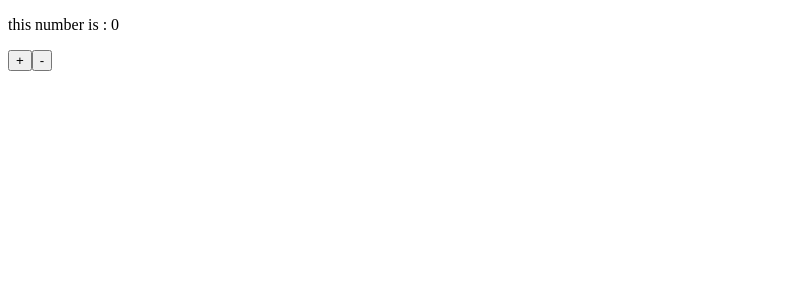
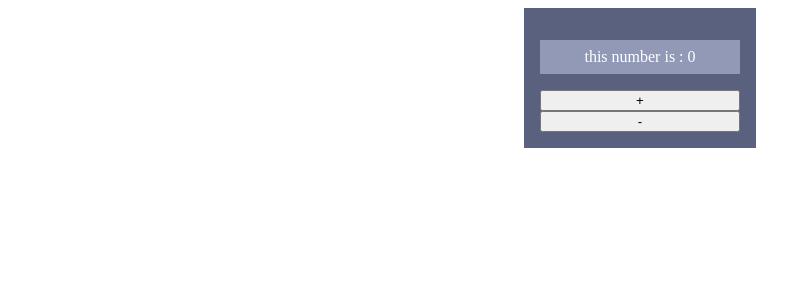
Before and after one commit to womoboy/react-daywork, a React (Create React App) app: page / in a window 1280 px wide. Shown: the top 300 px of the page, without its empty margins (0-811 px from the left). Built offline with nearby package versions, Linux system fonts and the light colour scheme.

Commit message:
simple counter

```diff
--- a/db.json
+++ b/db.json
@@ -1,20 +1,8 @@
 {
-  "products": [
+  "counter": [
     {
-      "title": "Book 1",
-      "id": 1
-    },
-    {
-      "title": "Book 2",
-      "id": 2
-    },
-    {
-      "title": "Book 3",
-      "id": 3
-    },
-    {
-      "title": "Book 4",
-      "id": 4
+      "id": 1,
+      "count": "1"
     }
   ]
 }
--- a/src/App.js
+++ b/src/App.js
@@ -1,11 +1,22 @@
-import Counter from './components/counter/Counter';
+import Counter from "./components/counter/Counter";
+import { useState } from "react";
 
 const App = () => {
-    return (
-        <>
-            <Counter />
-        </>
-    )
-}
+  const [count, setCount] = useState(0);
 
-export default App
+  const addNum = async () => {
+    setCount(count + 1);
+  };
+
+  const minNum = () => {
+    setCount(count - 1);
+  };
+
+  return (
+    <>
+      <Counter count={count} minNum={minNum} addNum={addNum} />
+    </>
+  );
+};
+
+export default App;
--- a/src/components/counter/Counter.js
+++ b/src/components/counter/Counter.js
@@ -1,16 +1,16 @@
-import React from 'react';
-import { useState } from 'react';
+import React from "react";
+import "./Counter.scss";
 
-const Counter = () => {
-    const [count, setCount] = useState(0);
-
-    return (
-        <>
-            <p>this number is : {count}</p>
-            <button onClick={()=> setCount(count + 1)}>+</button>
-            <button onClick={()=> setCount(count - 1)}>-</button>
-        </>
-    )
-}
+const Counter = ({ count, minNum, addNum }) => {
+  return (
+    <>
+      <div className="container">
+        <p className="counter">this number is : {count}</p>
+        <button onClick={addNum}>+</button>
+        <button onClick={minNum}>-</button>
+      </div>
+    </>
+  );
+};
 
 export default Counter;
--- /dev/null
+++ b/src/components/counter/Counter.scss
@@ -0,0 +1,20 @@
+$gray: rgb(146, 153, 182);
+$white: white;
+$black: rgb(90, 97, 126);
+
+.container {
+    display: flex;
+    flex-direction: column;
+    width: 200px;
+    margin: auto;
+    background-color: $black;
+    padding: 1rem;
+}
+
+.counter {
+    background-color: $gray;
+    color: $white;
+    padding: 0.5rem 1rem;
+    display: flex;
+    justify-content: center;
+}
```
